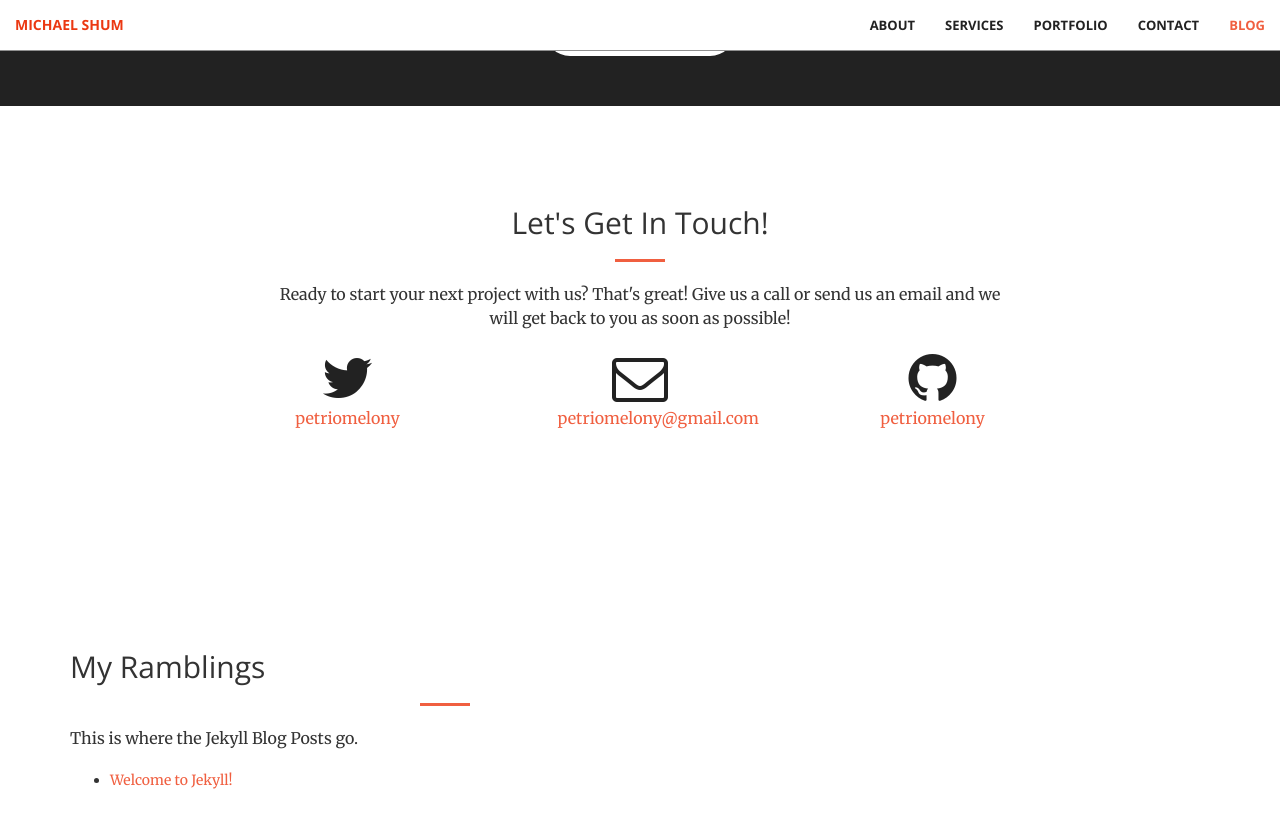
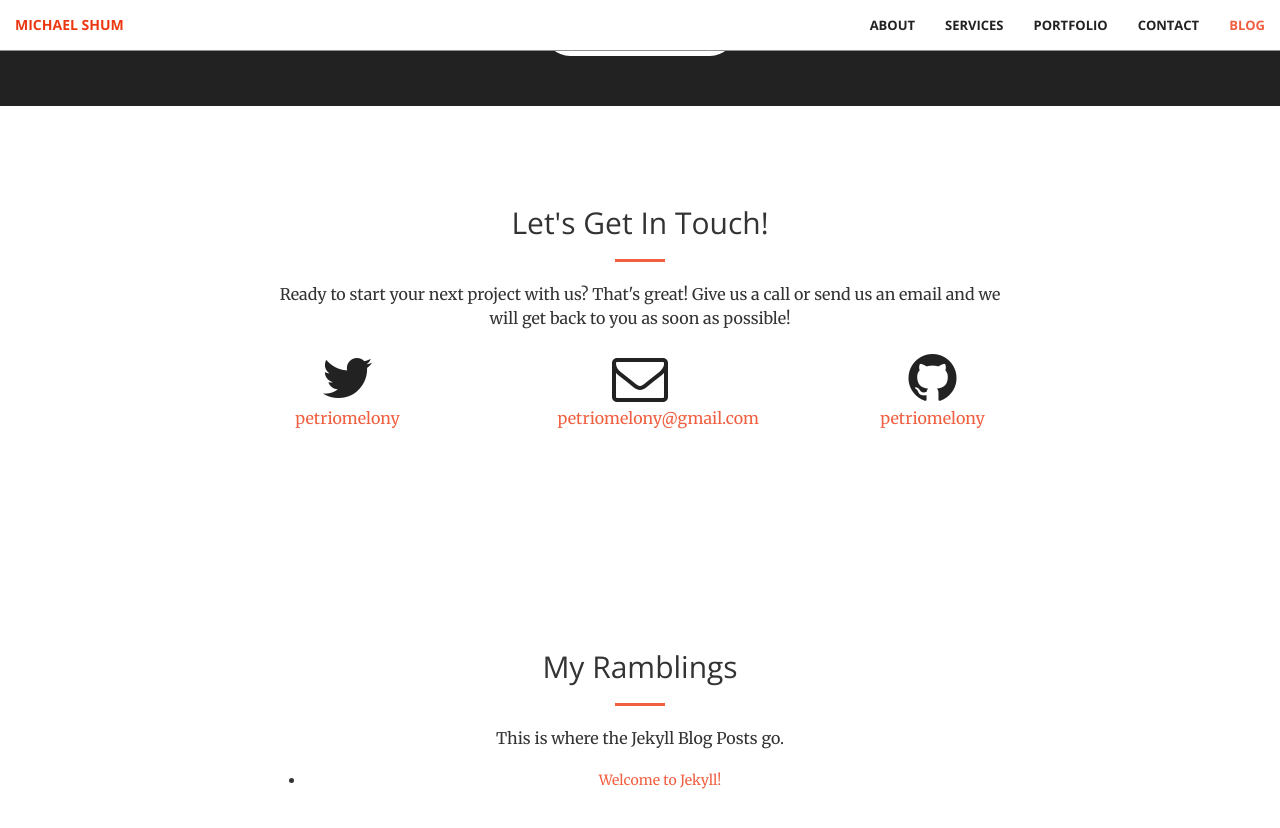
Before and after one commit to petriomelony/petriomelony.github.io, a Jekyll site: the page built from index.html, in a window 1280 px wide and 900 px high, scrolled down 2331 px. Shown: the top 828 px of the window. Built offline with Jekyll 4.4.1, drawn with Linux system fonts in a browser that asks for light colours.

Commit message:
Update blog.html

```diff
--- a/_includes/blog.html
+++ b/_includes/blog.html
@@ -1,7 +1,7 @@
 <section id="blog">
     <div class="container">
         <div class="row">
-            <div class="col-lg-8">
+            <div class="col-lg-8 col-lg-offset-2 text-center">
                 <h2 class="section-heading">My Ramblings</h2>
                 <hr class="primary">
                 <p>This is where the Jekyll Blog Posts go.</p>
```
